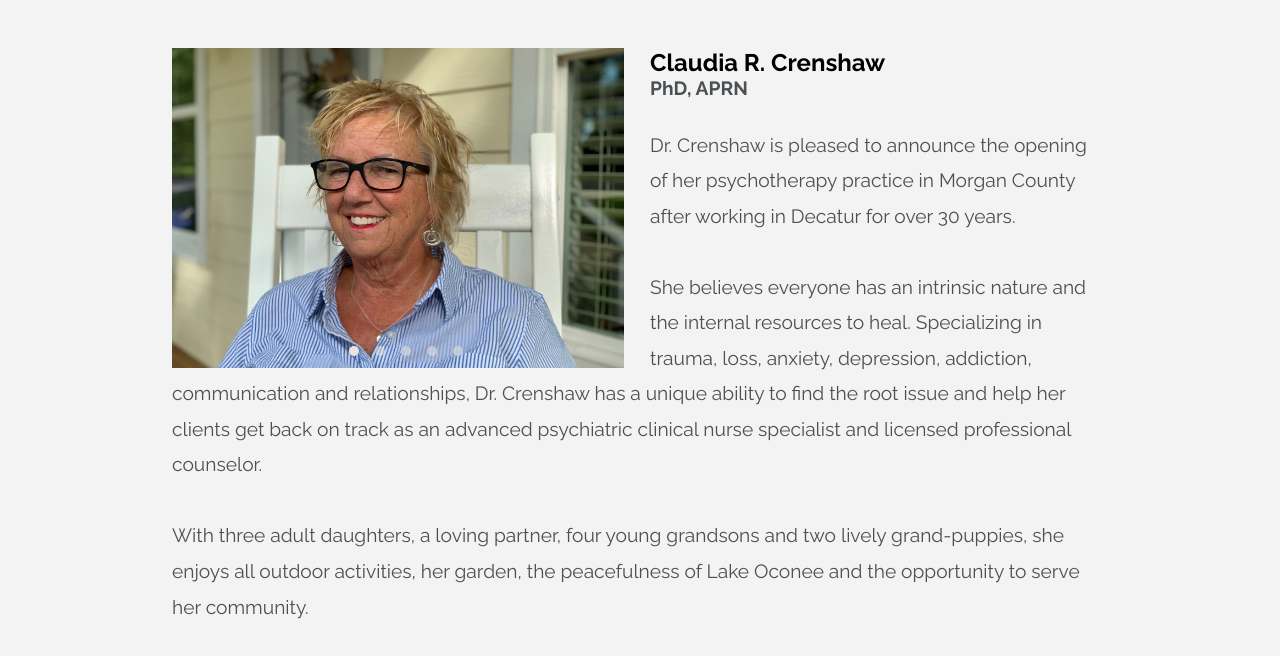
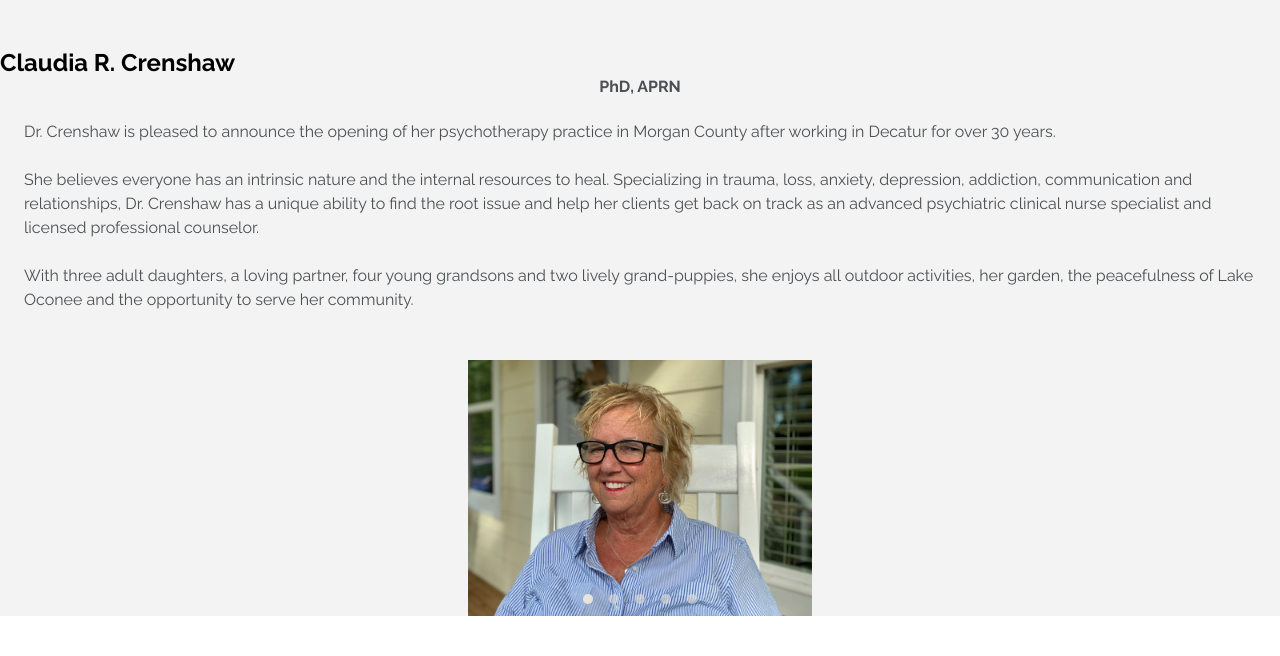
Before and after one commit to dree4life07/slideshow-practice, a plain HTML site: page index.html in a window 1280 px wide. Drawn offline with Linux system fonts and the light colour scheme.

Commit message:
Update style.css

```diff
--- a/resources/style.css
+++ b/resources/style.css
@@ -69,299 +69,3 @@ html {
     background: #e8e3dc;
 }
 /**********   END ABOUT SECTION   **********/
-
-
-
-
-
-
-
-
-/**********   SCREEN >320px   **********/
-@media only screen and (min-width: 320px) {
-
-}
-/**********   END SCREEN >320px   **********/
-
-
-
-
-
-
-
-
-/**********   SCREEN >360px   **********/
-@media only screen and (min-width: 360px) {
-
-    /**********   GENERAL   **********/
-    h2 {
-        font-size: 1.5em;
-    }
-    /**********   END GENERAL   **********/
-
-    /**********   ABOUT   **********/
-    .about-info p {
-        color: #4c5053;
-        line-height: 1.6em;
-        margin: 1.5em 1.5em 3em 1.8em;
-        font-size: 17px;
-    }
-    .about-img {
-        width: auto;
-        height: 18em;
-    }
-    /**********   END ABOUT   **********/
-}
-/**********   END SCREEN >360px   **********/
-
-
-
-
-
-
-
-/**********   SCREEN >375px   **********/
-@media only screen and (min-width: 375px) {
-
-
-}
-/**********   END SCREEN >375px   **********/
-
-
-
-
-
-
-
-/**********   SCREEN >400px   **********/
-@media only screen and (min-width: 400px) {
-    /**********   ABOUT   **********/
-    .about-img {
-        height: 19.5em;
-    }
-    /**********   END ABOUT   **********/
-}
-/**********   END SCREEN >400px   **********/
-
-
-
-
-
-
-
-/**********   SCREEN >500px   **********/
-@media only screen and (min-width: 500px) {
-    /**********   ABOUT   **********/
-        .about {
-            /*padding-bottom: 4em;*/
-        }
-        .about-slider-container {
-            padding-bottom: 4em;
-        }
-    /**********   END ABOUT   **********/
-}
-/**********   END SCREEN >500px   **********/
-
-
-
-
-
-
-
-/**********   SCREEN >600px   **********/
-@media only screen and (min-width: 600px) {
-    /**********   ABOUT   **********/
-        .about-info h2 {
-            padding-top: 0;
-            text-align: left;
-        }
-        .about-info h4 {
-            width: auto;
-            text-align: left;
-            color: #4c5053;
-        }
-        .about-info p {
-            margin: 0;
-            padding: 1.5em 0 0 0;
-        }
-        .about-slider-container {
-            display: block;
-            width: 100%;
-            height: auto;
-            float: left;
-            padding: 3em 2em;
-            background-color: #f3f3f3;
-        }
-        .about-carousel {
-            width: 250px;
-            height: 16em;
-            float: left;
-            padding-right: 1em;
-        }
-        .about-carousel-cell {
-            display: flex;
-            justify-content: center;
-            min-width: 250px;
-            height: 16em;
-        }
-        .about-img {
-            width: auto;
-            height: 16em;
-        }
-    /**********   END ABOUT   **********/
-}
-/**********   END SCREEN >600px   **********/
-
-
-
-
-
-
-
-/**********   SCREEN >700px   **********/
-@media only screen and (min-width: 700px) {
-
-}
-/**********   END SCREEN >700px   **********/
-
-
-
-
-
-
-
-
-/**********   SCREEN >800px   **********/
-@media only screen and (min-width: 800px) {
-    /**********   ABOUT   **********/
-        .about-info h4 {
-            font-size: 1.2em;
-        }
-        .about-info p {
-            font-size: 1.2em;
-            line-height: 1.6em;
-        }
-        .about-carousel {
-            width: 325px;
-            height: 20em;
-        }
-        .about-carousel-cell {
-            min-width: 325px;
-            height: 20em;
-        }
-        .about-img {
-            height: 20em;
-        }
-    /**********   END ABOUT   **********/
-}
-/**********   END SCREEN >800px   **********/
-
-
-
-
-
-
-
-/**********   SCREEN >900px   **********/
-@media only screen and (min-width: 900px) {
-
-/**********   END SCREEN >900px   **********/
-
-
-
-
-
-/**********   SCREEN >1000px   **********/
-@media only screen and (min-width: 1000px) {
-    /**********   ABOUT   **********/
-    .about-container {
-        display: flex;
-        justify-content: center;
-    }
-        .about-slider-container {
-            width: 90%;
-        }
-        .about-info p {
-            line-height: 1.85em;
-
-        }
-        .about-carousel {
-            width: 50%;
-            margin-right: 10px;
-
-        }
-        .about-carousel-cell {
-            min-width: 50%;
-        }
-        .about-img {
-            height: 22em;
-        }
-    /**********   END ABOUT   **********/
-}
-/**********   END SCREEN >1000px   **********/
-
-
-
-
-
-
-
-
-/**********   SCREEN >1100px   **********/
-@media only screen and (min-width: 1100px) {
-    /**********   ABOUT SECTION   **********/
-    .about-slider-container {
-        max-width: 1000px;
-    }
-    /**********   END ABOUT SECTION   **********/
-}
-/**********   END SCREEN >1100px   **********/
-
-
-
-
-
-
-
-/**********   SCREEN >1200px   **********/
-@media only screen and (min-width: 1200px) {
-
-}
-/**********   END SCREEN >1200px   **********/
-
-
-
-
-
-
-
-/**********   SCREEN >1300px   **********/
-@media only screen and (min-width: 1300px) {
-
-    /**********   END MAP SECTION   **********/
-}
-
-
-
-
-
-
-
-/**********   SCREEN >1500px   **********/
-@media only screen and (min-width: 1500px) {
-
-}
-/**********   END SCREEN >1500px   **********/
-
-
-
-
-
-
-
-
-/**********   SCREEN >1700px   **********/
-@media only screen and (min-width: 1700px) {
-
-}
-/**********   END SCREEN >1500px   **********/
```
